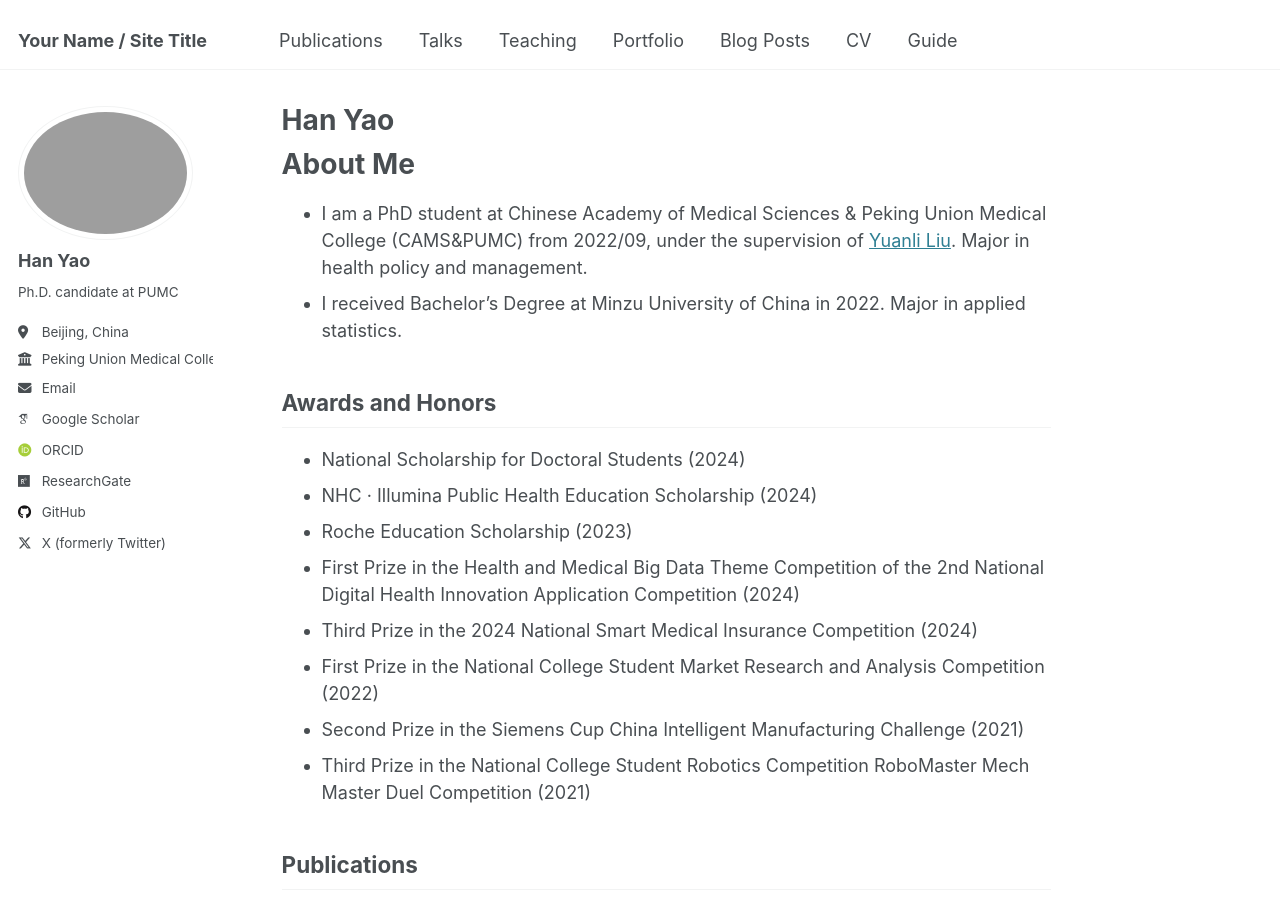
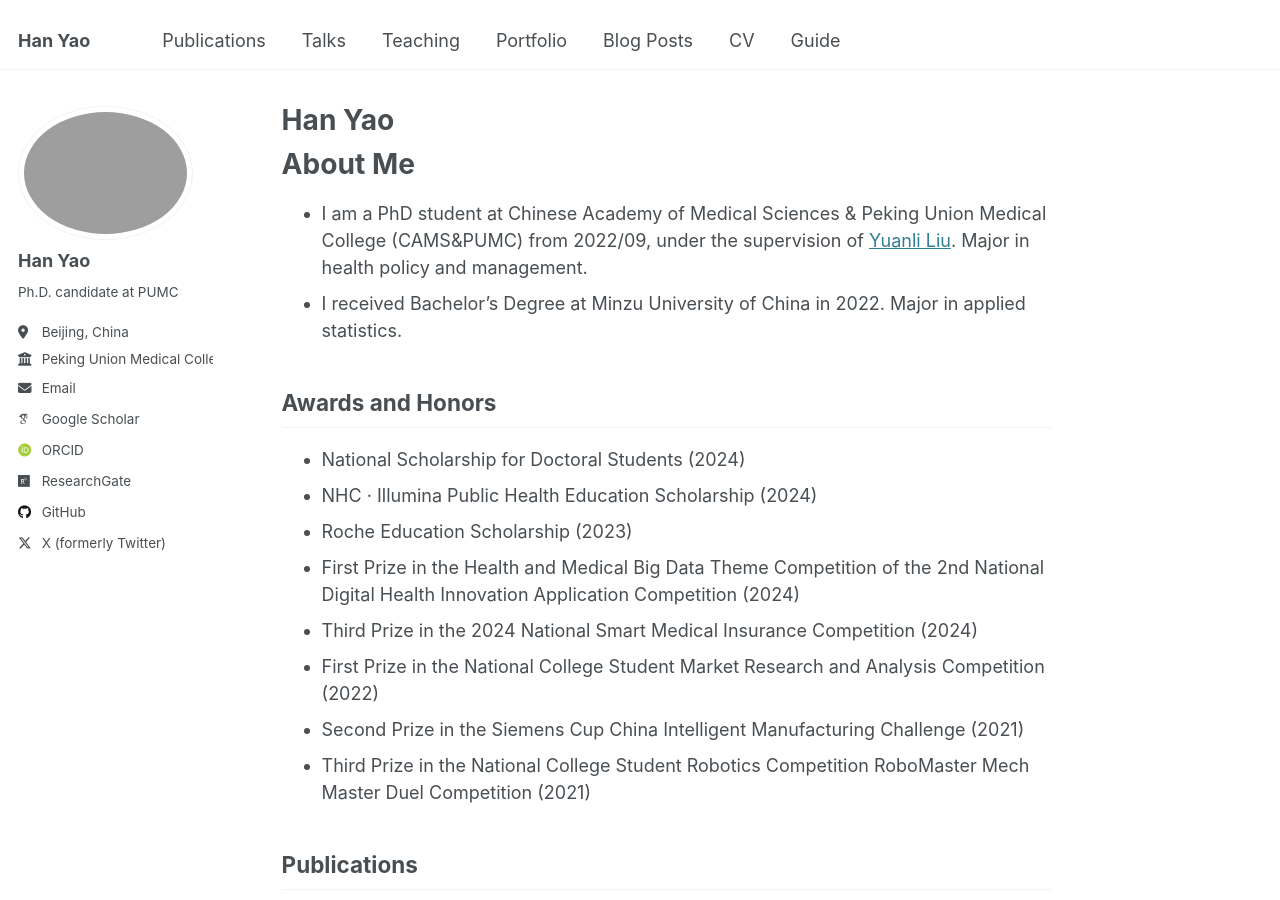
Before and after one commit to hannalyao/yaohan.github.io, a Jekyll site: the page built from _pages/about.md, in a window 1280 px wide and 900 px high. Built offline with Jekyll 4.4.1, drawn with Linux system fonts in a browser that asks for light colours; some web fonts are replaced.

Commit message:
_config.yml

```diff
--- a/_config.yml
+++ b/_config.yml
@@ -9,7 +9,7 @@
 # Basic Site Settings
 locale                   : "en-US"
 site_theme               : "default"
-title                    : "Your Name / Site Title"
+title                    : "Han Yao"
 title_separator          : "-"
 name                     : &name "Your Name"
 description              : &description "personal description"
@@ -22,7 +22,7 @@ repository               : "hannalyao.github.io"
 #               Additional customization can be done by editing /_includes/author-profile.html
 author:
   # Biographic information
-  avatar           : "yaohan.png"
+  avatar           : "profile1.png"
   name             : "Han Yao"
   pronouns         : # example: "she/her"
   bio              : "Ph.D. candidate at PUMC"
```
